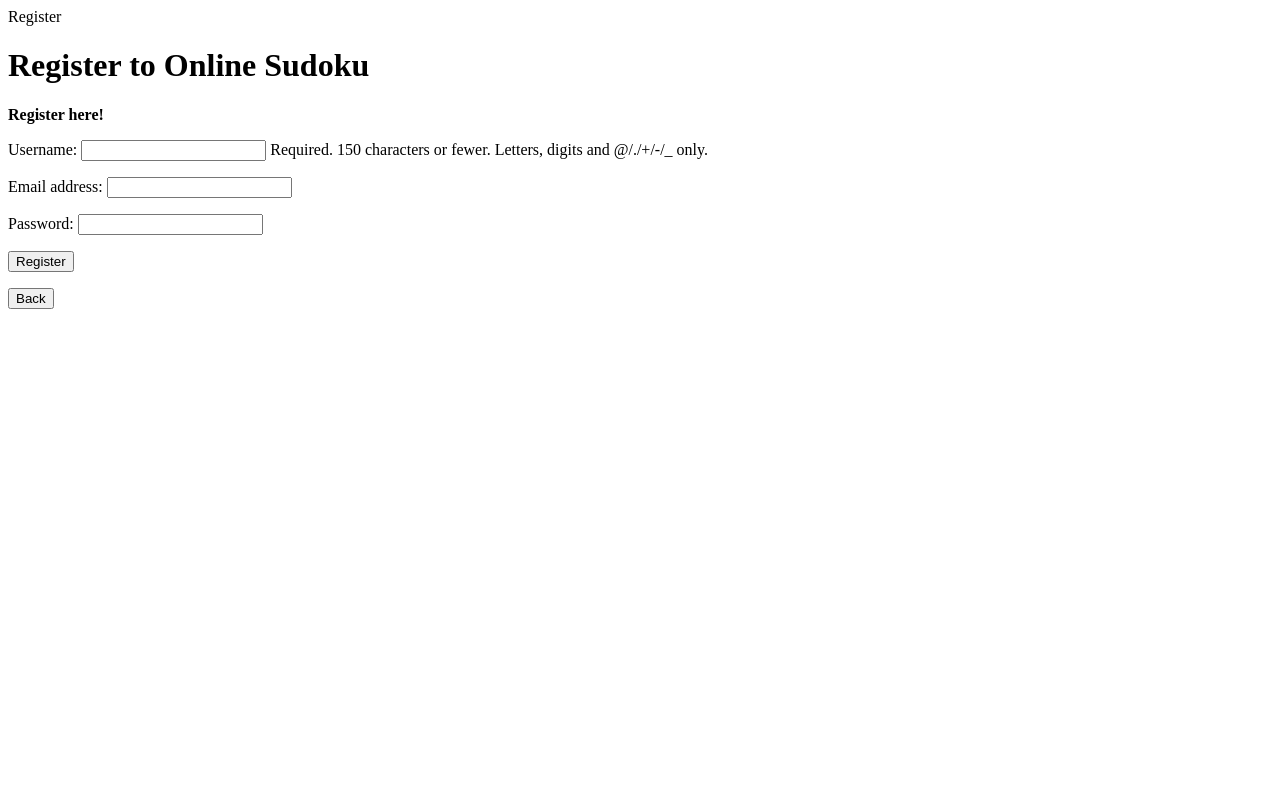
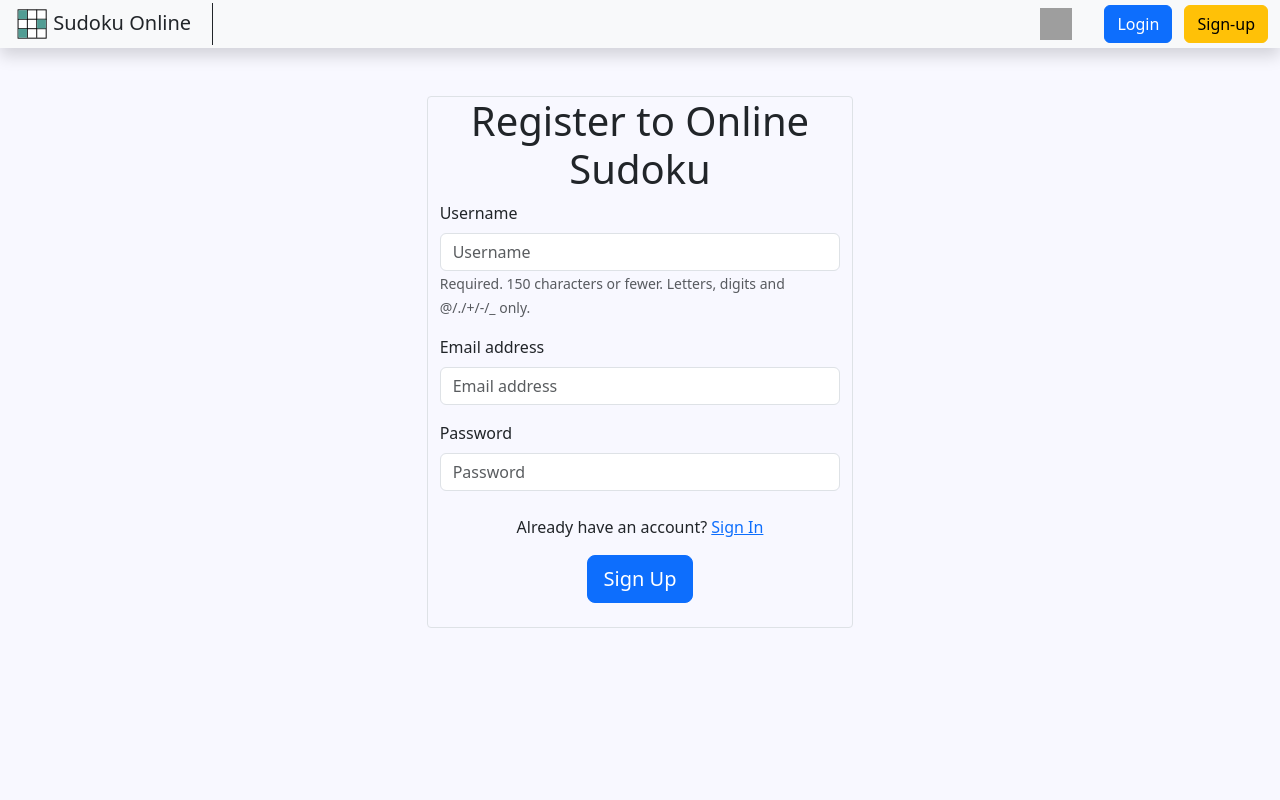
Before and after one commit to danial09/WAD7A_project, a Django app: page /register/ in a window 1280 px wide. Run offline with Django 3.2, Linux system fonts and the light colour scheme; some libraries are stand-ins or nearby versions; grey boxes are pictures that could not be loaded.

Commit message:
Update forms to use new system.

```diff
--- a/sudokugame/views.py
+++ b/sudokugame/views.py
@@ -1,13 +1,10 @@
 import sys
-from random import randrange
 
-from django.contrib.auth import authenticate, login, logout
+from django.contrib.auth import login, logout
 from django.contrib.auth.decorators import login_required
-from django.http import HttpResponse
+from django.contrib.auth.forms import AuthenticationForm
 from django.shortcuts import render, redirect, get_object_or_404
 from django.urls import reverse
-
-from sudoku import Sudoku
 
 from sudokugame.forms import UserForm
 from sudokugame.models import Game, Board
@@ -51,8 +48,6 @@ def play(request):
 
 # Create a registration view
 def register(request):
-    registered = False
-
     if request.method == 'POST':
         user_form = UserForm(request.POST)
 
@@ -64,36 +59,32 @@ def register(request):
             # then update the user object.
             user.set_password(user.password)
             user.save()
-            registered =True
+            return redirect(reverse('sudokugame:login'))
         else:
             print(user_form.errors)
     else:
         # The request is not 'POST', we render our form. Its ready for user input.
         user_form = UserForm()
 
-    return render(request, 'sudokugame/register.html', context={'user_form': user_form, 'registered': registered})
+    return render(request, 'sudokugame/register.html', context={'user_form': user_form})
 
 
 def user_login(request):
+    if request.user.is_authenticated:
+        return redirect(reverse("sudokugame:home"))
+
     if request.method == 'POST':
-        username = request.POST.get("username")
-        password = request.POST.get("password")
+        form = AuthenticationForm(request=request, data=request.POST)
 
-        user = authenticate(username=username, password=password)
+        if form.is_valid():
+            login(request, form.get_user())
+            return redirect(reverse("sudokugame:home"))
+        else:
+            print(form.errors)
+    else:
+        form = AuthenticationForm()
 
-        if user:
-            if user.is_active:
-                login(request, user)
-                # Redirects to the Home page
-                return redirect(reverse("sudokugame:home"))
-            else:
-                return HttpResponse("Your account is disabled")
-        else:
-            print(f"Invalid login details: {username}, {password}")
-            return HttpResponse("Invalid login details supplied")
-
-    else:
-        return render(request, "sudokugame/login.html")
+    return render(request, 'sudokugame/login.html', context={'user_form': form})
 
 @login_required
 def user_logout(request):
--- a/templates/sudokugame/register.html
+++ b/templates/sudokugame/register.html
@@ -1,21 +1,26 @@
+{% extends 'sudokugame/base.html' %}
+
 {% load static %}
+{% load bootstrap5 %}
 
 {% block title_block %}
     Register
 {% endblock %}
+
+
 {% block body_block %}
-    <h1>Register to Online Sudoku</h1>
-    {% if registered %}
-        <strong>Thank you for registering!</strong>
-        <a href="{% url 'sudokugame:home' %}">Return to the homepage.</a><br />
-    {% else %}
-         <strong>Register here!</strong>
-        <form id="user_form" method="post" action="{% url 'sudokugame:register' %}" enctype="multipart/form-data">
-        {% csrf_token %}
-        {{ user_form.as_p }}
-        <!-- Provide a button to click to submit the whole form. -->
-        <input type="submit" name="submit" value="Register" />
-        </form>
-        <a href="{% url 'sudokugame:home' %}"><input type="button" value = "Back"></a><br />
-    {% endif %}
+<main class="container-fluid pb-3 col-4 border rounded-1">
+    <h1 class="text-center">Register to Online Sudoku</h1>
+
+    <form id="user_form" role="form" method="post" action="{% url 'sudokugame:register' %}">
+    {% csrf_token %}
+        {% bootstrap_form user_form %}
+
+        <div class="text-center p-2">
+            <p>Already have an account? <a href="{% url 'sudokugame:login' %}">Sign In</a></p>
+            <button type="submit" class="btn btn-primary btn-lg">Sign Up</button>
+        </div>
+    </form>
+
+</main>
 {% endblock %}
```
Also changed, not shown: templates/sudokugame/login.html (+7 -11 lines).
